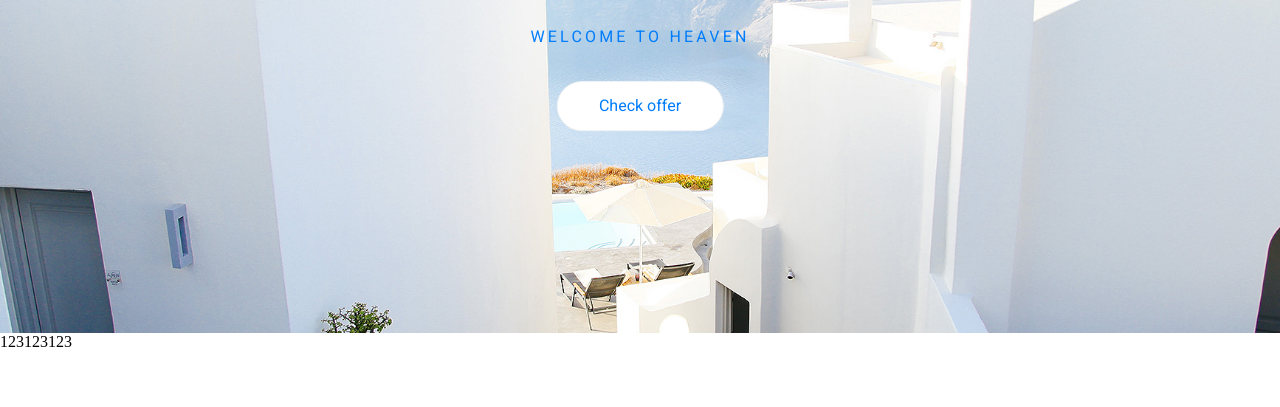
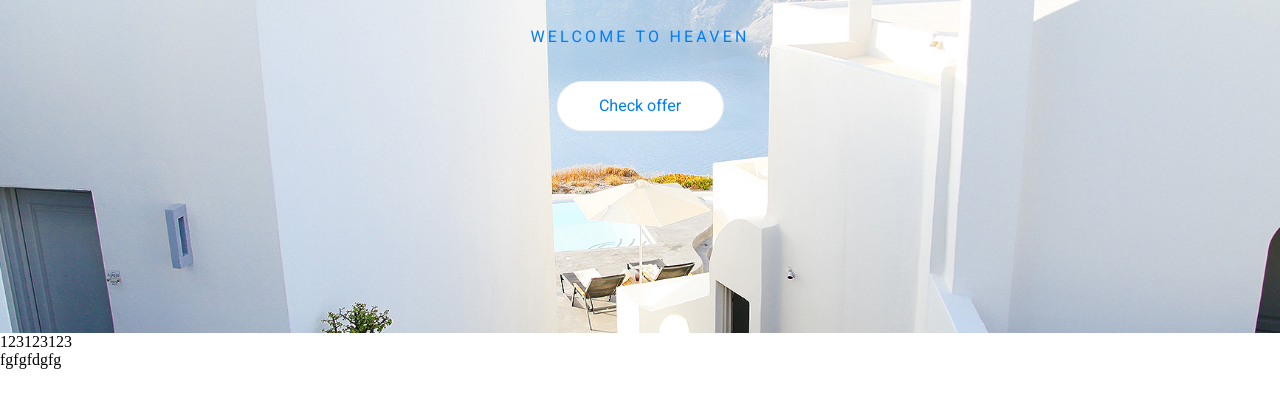
Before and after one commit to 2jacks/Atis, a plain HTML site: page index.html in a window 1280 px wide. Shown: the part 355-762 px from the top of the page. Drawn offline with Linux system fonts and the light colour scheme.

Commit message:
Добавил

```diff
--- a/css/style.css
+++ b/css/style.css
@@ -157,3 +157,6 @@ h1,h2,h3,h4,h5,h6 {
         margin-bottom: 28px;
     }
 }
+
+
+@media
--- a/index.html
+++ b/index.html
@@ -36,7 +36,7 @@
         </div>
     </section>
     <div class="form">123123123</div>
-    <form action=""></form>
+    <form action="">fgfgfdgfg</form>
 </body>
 
 </html>
```
